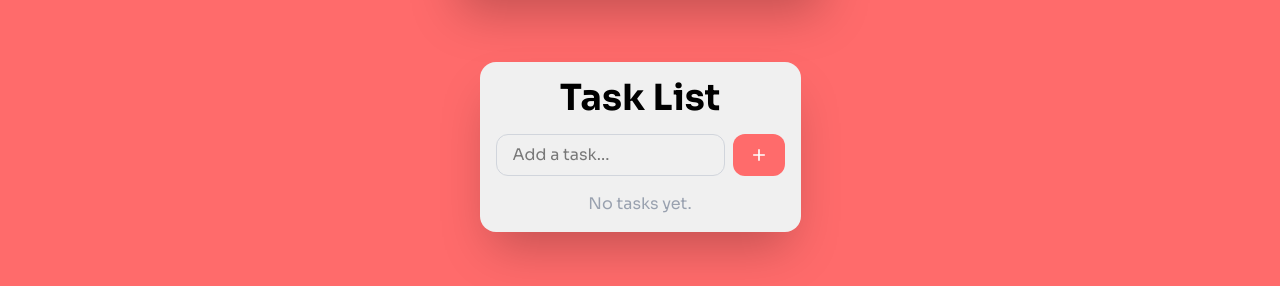
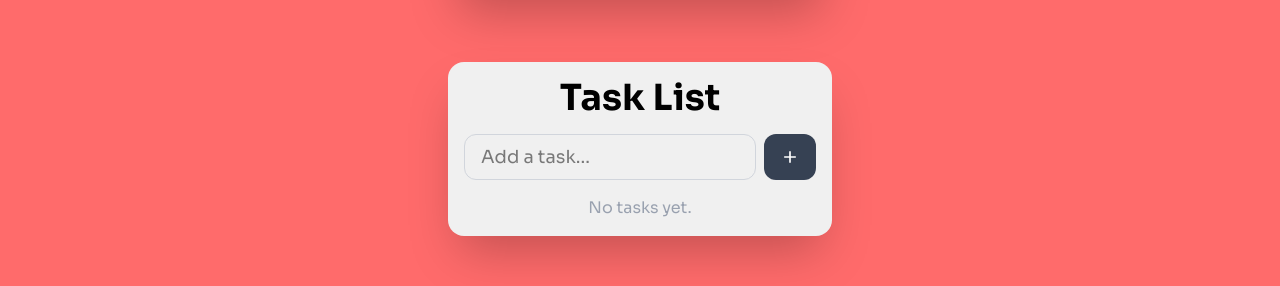
Before and after one commit to ardhii-m/pomodoro-app, a React (Vite) app: page / in a window 1280 px wide. Shown: the part 322-608 px from the top of the page. Built offline with nearby package versions, Linux system fonts and the light colour scheme.

Commit message:
refactor(task-list): integrate TaskForm for task addition and simplify state management

```diff
--- a/src/components/to-do-list/TaskList.jsx
+++ b/src/components/to-do-list/TaskList.jsx
@@ -1,52 +1,30 @@
 import React from "react";
 import TaskItem from "./TaskItem";
-import { BiPlus } from "react-icons/bi";
+import TaskForm from "./TaskForm";
 
 function TaskList() {
   const [tasks, setTasks] = React.useState(() => {
     try { return JSON.parse(localStorage.getItem("tasks")) || []; }
     catch { return []; }
   });
-  const [input, setInput] = React.useState("");
-
   React.useEffect(() => {
     localStorage.setItem("tasks", JSON.stringify(tasks));
   }, [tasks]);
 
-  const addTask = (e) => {
-    e.preventDefault();
-    const trimmed = input.trim();
-    if (!trimmed) return;
-    setTasks([...tasks, { id: Date.now(), name: trimmed, completed: false }]);
-    setInput("");
-  };
+  const addTask = (name) =>
+    setTasks([...tasks, { id: Date.now(), name, completed: false }]);
 
   const toggleTask = (id) =>
-    setTasks(tasks.map((t) => (t.id === id ? { ...t, completed: !t.completed } : t)));
+    setTasks(tasks.map((task) => (task.id === id ? { ...task, completed: !task.completed } : task)));
 
   const deleteTask = (id) => setTasks(tasks.filter((t) => t.id !== id));
 
   return (
     <div className="flex justify-center px-4 pb-8">
-      <div className="flex flex-col items-center my-4 w-full max-w-max text-center bg-[#f0f0f0] shadow-2xl rounded-2xl space-y-4 p-4 mx-4">
+      <div className="flex flex-col items-center my-4 w-full max-w-sm text-center bg-[#f0f0f0] shadow-2xl rounded-2xl space-y-4 p-4 mx-4">
         <h2 className="text-center text-3xl sm:text-4xl font-bold">Task List</h2>
 
-        <form onSubmit={addTask} className="flex gap-2 w-full">
-          <input
-            type="text"
-            value={input}
-            onChange={(e) => setInput(e.target.value)}
-            placeholder="Add a task..."
-            className="flex-1 min-w-0 rounded-xl px-4 py-2 border border-gray-300 focus:outline-none focus:ring-2 focus:ring-[#FF6B6B]"
-            maxLength={50}
-          />
-          <button
-            type="submit"
-            className="bg-[#FF6B6B] text-white px-4 py-2 rounded-xl font-semibold hover:bg-[#e05555] transition-colors"
-          >
-            <BiPlus size={20} />
-          </button>
-        </form>
+        <TaskForm onAdd={addTask} />
 
         <ul className="space-y-2 w-full">
           {tasks.length === 0 && (
```
